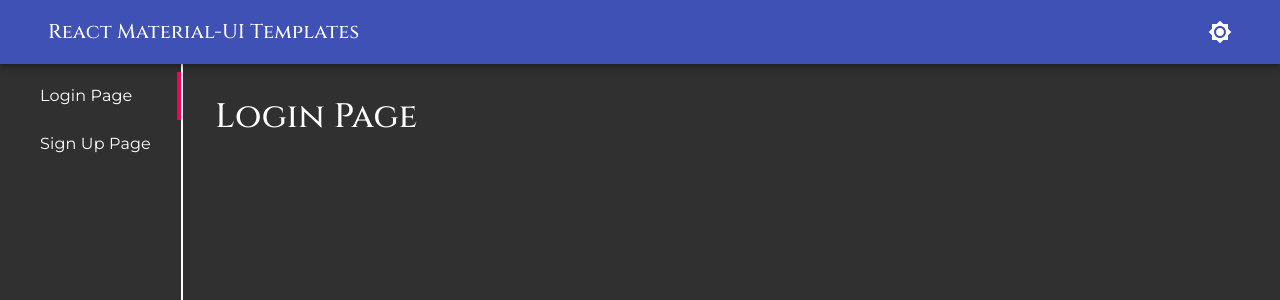
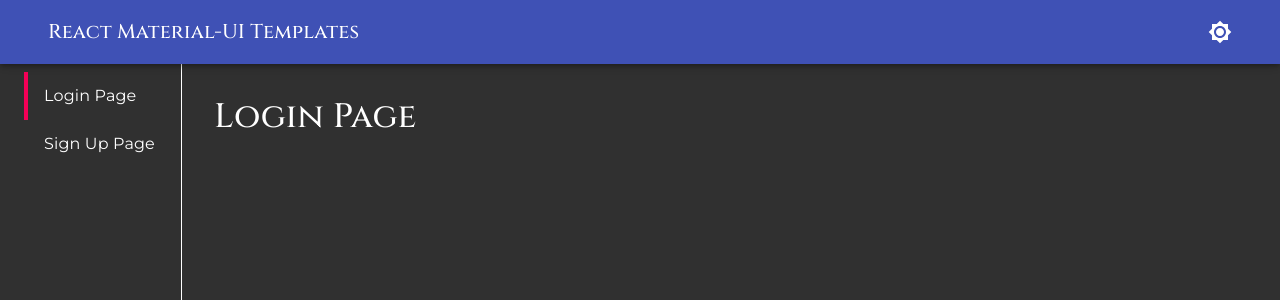
Before and after one commit to RishikeshVedpathak/material-ui-templates, a Next.js app: page /templates/login in a window 1280 px wide. Shown: the top 300 px of the page. Built offline with nearby package versions, Linux system fonts and the light colour scheme.

Commit message:
feat: CU-3xb3ja: updated style for active link in sidebar

```diff
--- a/components/sidebar/ActiveLink.tsx
+++ b/components/sidebar/ActiveLink.tsx
@@ -15,7 +15,7 @@
 
   const style = {
     marginRight: 10,
-    borderRight: `4px solid ${router.asPath === href ? theme.palette.secondary.main : 'transparent'}`,
+    borderLeft: `4px solid ${router.asPath === href ? theme.palette.secondary.main : 'transparent'}`,
   };
 
   return (
--- a/components/sidebar/index.tsx
+++ b/components/sidebar/index.tsx
@@ -24,7 +24,7 @@
           </Drawer>
         </>
       ) : (
-        <Box borderRight={2}>
+        <Box borderRight={1}>
           <MenuItems />
         </Box>
       )}
```
